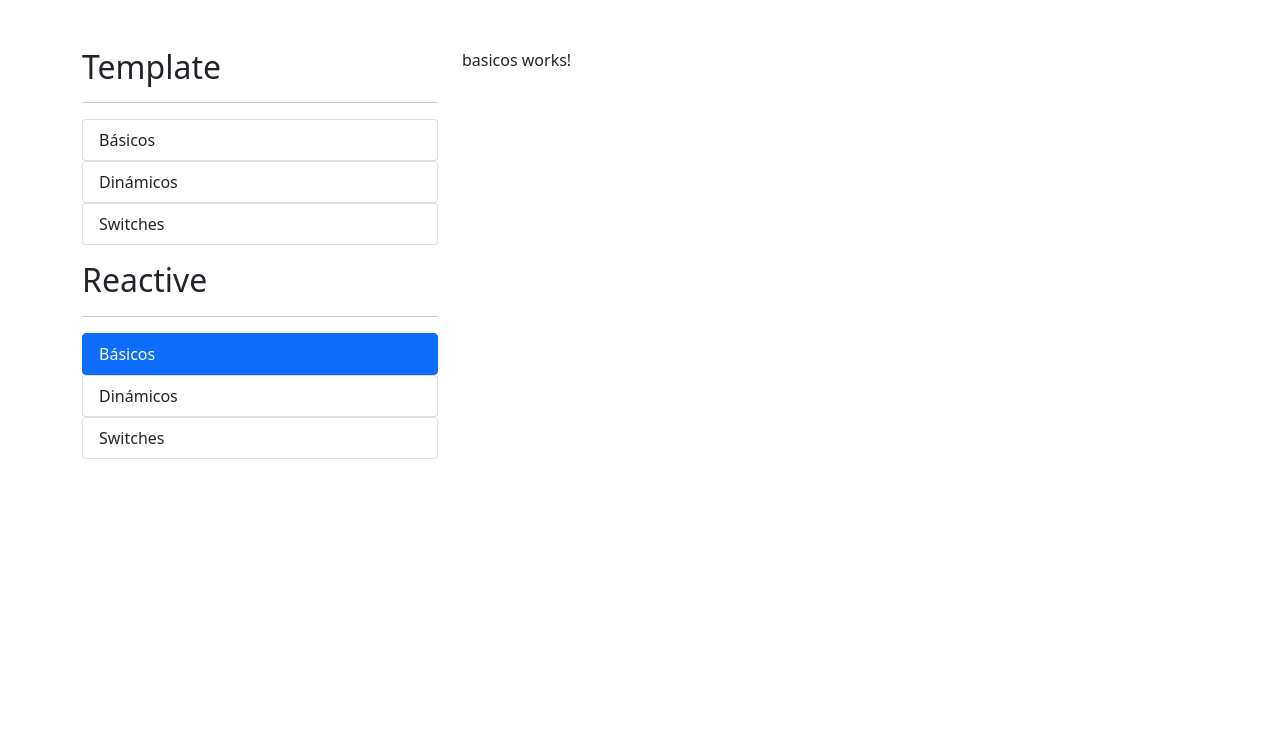
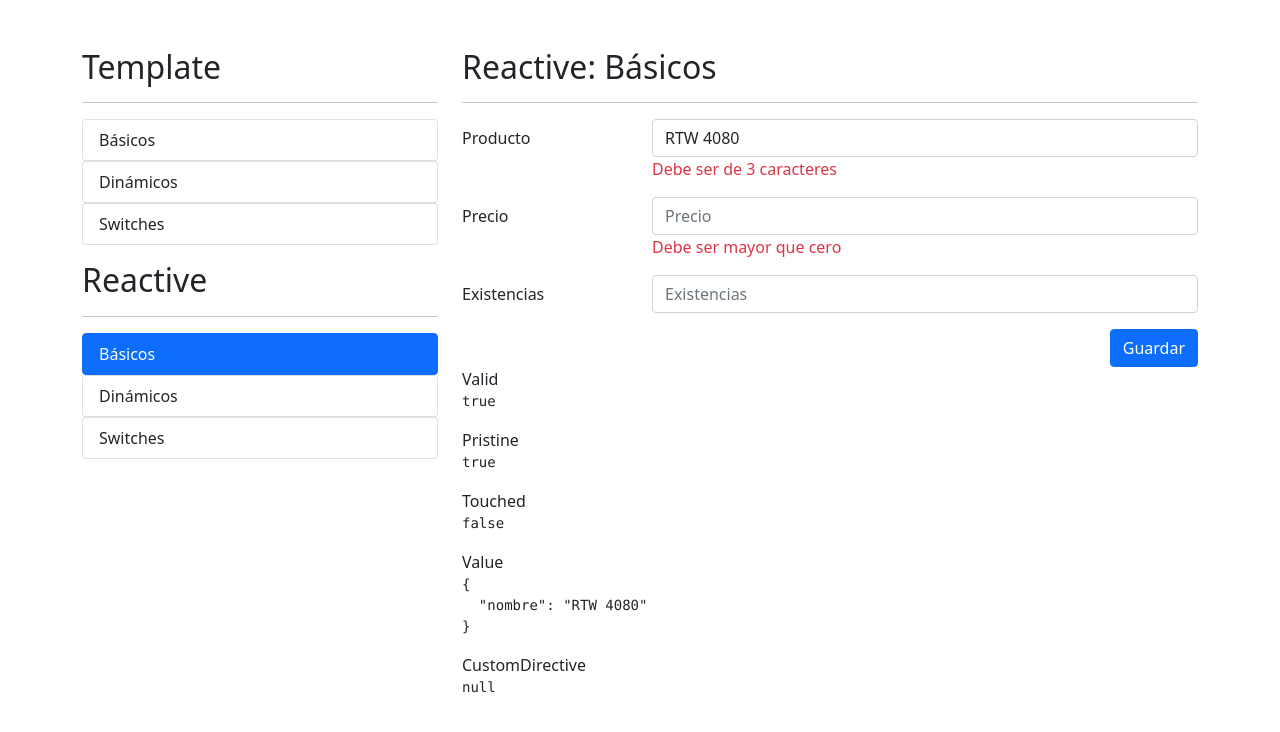
Before and after one commit to javicb/formulariosApp, an Angular app: page /reactive/basicos in a window 1280 px wide. Shown: the top 732 px of the page. Built offline with nearby package versions, Linux system fonts and the light colour scheme.

Commit message:
primeos pasos en formularios reactivos

```diff
--- a/src/app/reactive/basicos/basicos.component.html
+++ b/src/app/reactive/basicos/basicos.component.html
@@ -1 +1,59 @@
-<p>basicos works!</p>
+<h2>Reactive: Básicos</h2>
+<hr>
+<div class="row">
+  <div class="col">
+    <form autocomplete="off" [formGroup]="miFormulario">
+
+      <!-- campo producto -->
+      <div class="mb-3 row">
+        <label class="col-sm-3 col-form-label">Producto</label>
+        <div class="col-sm-9">
+          <input type="text" class="form-control" placeholder="Nombre de producto" formControlName="nombre">
+          <span class="form text-danger">Debe ser de 3 caracteres</span>
+        </div>
+      </div>
+
+      <!-- campo precio -->
+      <div class="mb-3 row">
+        <label class="col-sm-3 col-form-label">Precio</label>
+        <div class="col-sm-9">
+          <input type="number" class="form-control" placeholder="Precio">
+          <span class="form text-danger">Debe ser mayor que cero</span>
+        </div>
+      </div>
+
+      <!-- campo existencias -->
+      <div class="mb-3 row">
+        <label class="col-sm-3 col-form-label">Existencias</label>
+        <div class="col-sm-9">
+          <input type="number" class="form-control" placeholder="Existencias">
+        </div>
+      </div>
+
+      <div class="row">
+        <div class="col">
+          <button type="submit" class="btn btn-primary float-end">Guardar</button>
+        </div>
+      </div>
+    </form>
+  </div>
+</div>
+
+<div class="row">
+  <div class="col">
+    <span>Valid</span>
+    <pre>{{miFormulario.valid}}</pre>
+
+    <span>Pristine</span>
+    <pre>{{miFormulario.pristine}}</pre>
+
+    <span>Touched</span>
+    <pre>{{miFormulario.touched}}</pre>
+
+    <span>Value</span>
+    <pre>{{miFormulario.value | json}}</pre>
+
+    <span>CustomDirective</span>
+    <pre>{{miFormulario.controls.existencias?.errors | json}}</pre>
+  </div>
+</div>
--- a/src/app/reactive/basicos/basicos.component.ts
+++ b/src/app/reactive/basicos/basicos.component.ts
@@ -1,4 +1,5 @@
 import { Component, OnInit } from '@angular/core';
+import { FormControl, FormGroup } from '@angular/forms';
 
 @Component({
   selector: 'app-basicos',
@@ -8,6 +9,10 @@ import { Component, OnInit } from '@angular/core';
 })
 export class BasicosComponent implements OnInit {
 
+  miFormulario: FormGroup = new FormGroup({
+    nombre: new FormControl('RTW 4080')
+  });
+
   constructor() { }
 
   ngOnInit(): void {
--- a/src/app/reactive/reactive.module.ts
+++ b/src/app/reactive/reactive.module.ts
@@ -1,5 +1,6 @@
 import { NgModule } from '@angular/core';
 import { CommonModule } from '@angular/common';
+import { ReactiveFormsModule } from '@angular/forms';
 
 import { ReactiveRoutingModule } from './reactive-routing.module';
 import { BasicosComponent } from './basicos/basicos.component';
@@ -11,6 +12,7 @@ import { SwitchesComponent } from './switches/switches.component';
   declarations: [BasicosComponent, DinamicosComponent, SwitchesComponent],
   imports: [
     CommonModule,
+    ReactiveFormsModule,
     ReactiveRoutingModule
   ]
 })
```
